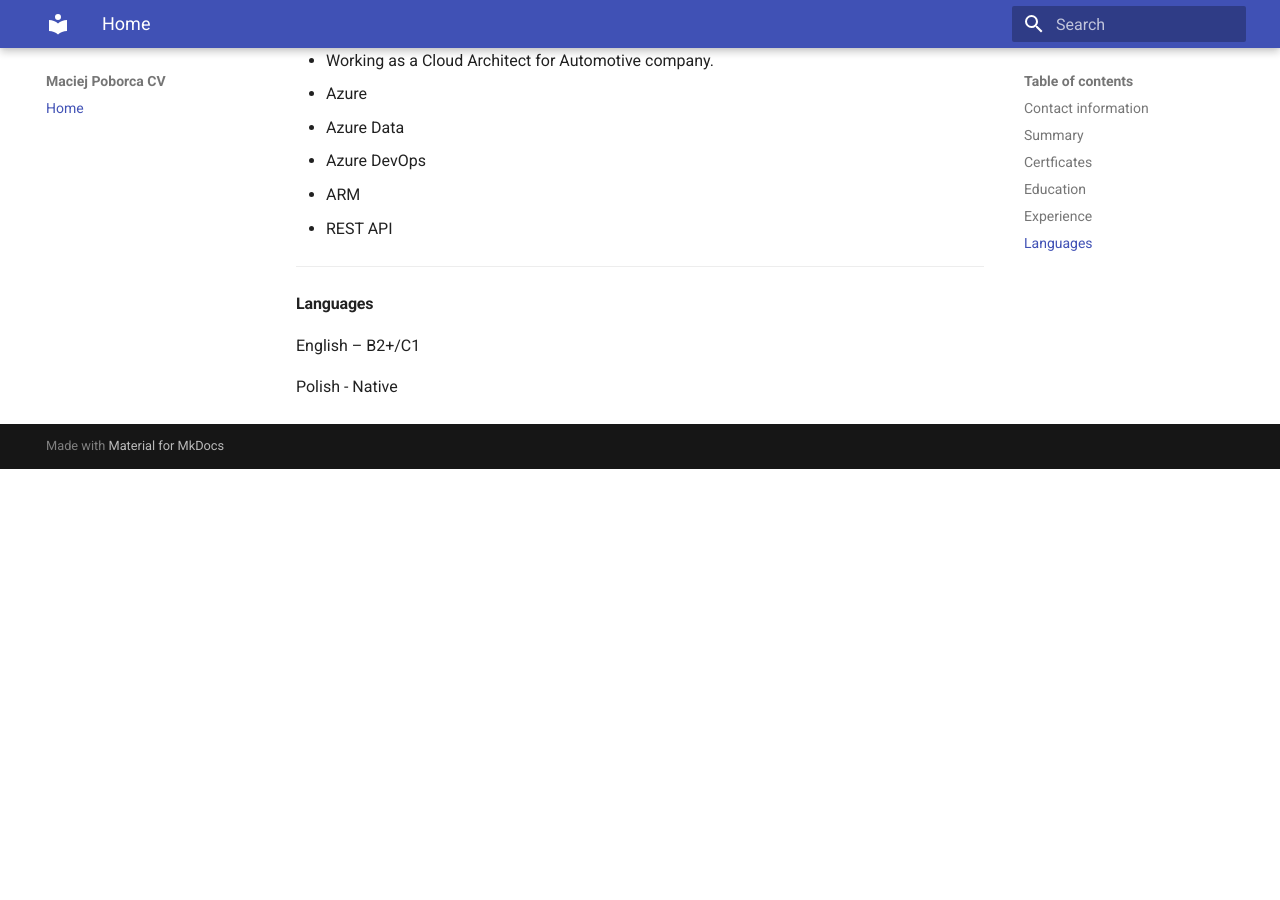
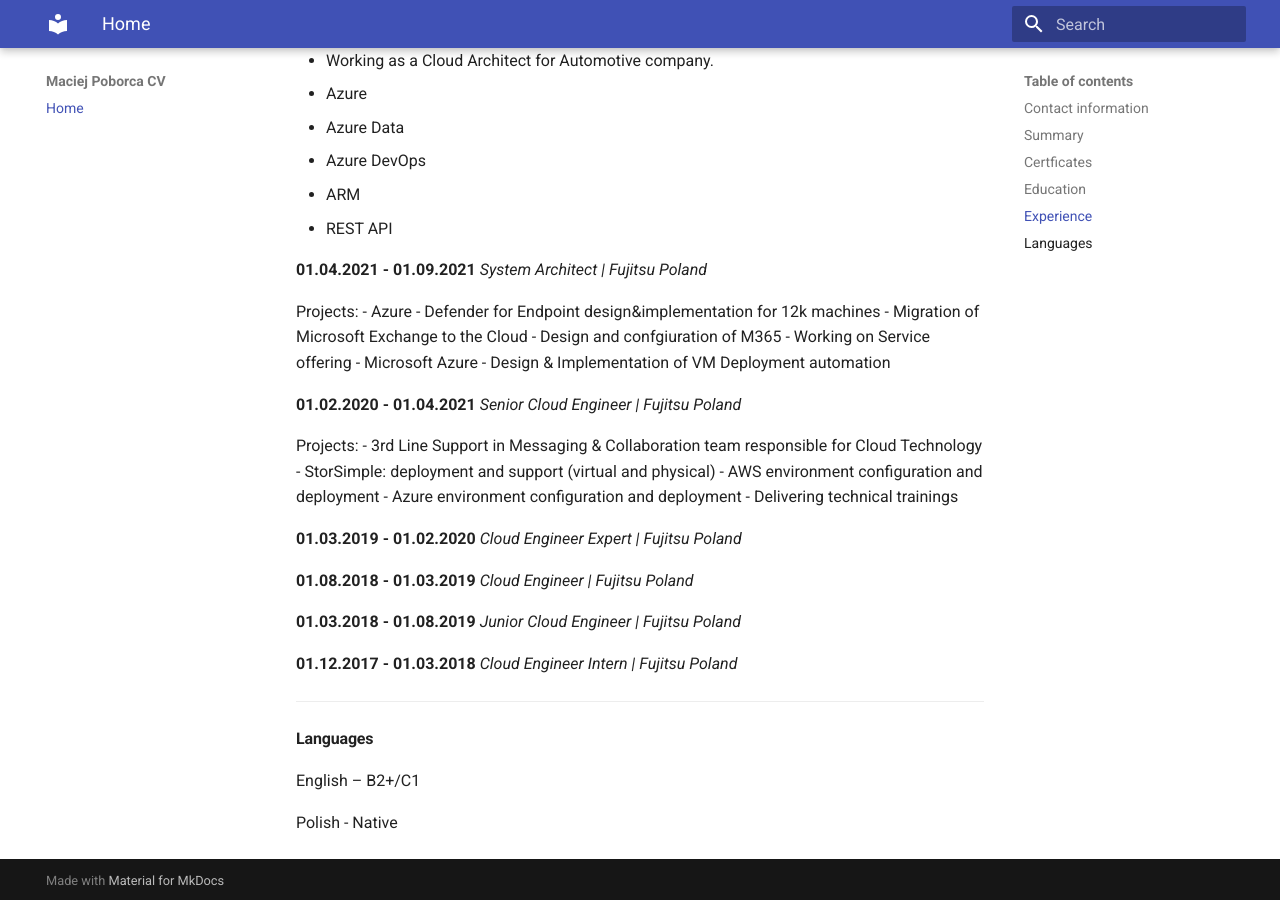
Before and after one commit to PoborcaMaciej/DocsAsCode, an MkDocs documentation site: the page built from docs/index.md, in a window 1280 px wide and 900 px high, scrolled down 2154 px. Built offline with MkDocs 1.6.1 and Material for MkDocs 9.7.7, drawn with Linux system fonts in a browser that asks for light colours; before the commit the page ends 2623 px from its top, so only the background shows below that.

Commit message:
Add experience

```diff
--- a/docs/index.md
+++ b/docs/index.md
@@ -82,7 +82,38 @@ Projects:
   - ARM
   - REST API
 
+**01.04.2021 - 01.09.2021**
+*System Architect | Fujitsu Poland*
 
+Projects:
+  - Azure
+  - Defender for Endpoint design&implementation for 12k machines
+  - Migration of Microsoft Exchange to the Cloud
+  - Design and confgiuration of M365
+  - Working on Service offering - Microsoft Azure
+  - Design & Implementation of VM Deployment automation
+
+**01.02.2020 - 01.04.2021**
+*Senior Cloud Engineer | Fujitsu Poland*
+
+Projects:
+  - 3rd Line Support in Messaging & Collaboration team responsible for Cloud Technology
+  - StorSimple: deployment and support (virtual and physical)
+  - AWS environment configuration and deployment
+  - Azure environment configuration and deployment
+  - Delivering technical trainings
+
+**01.03.2019 - 01.02.2020**
+*Cloud Engineer Expert | Fujitsu Poland*
+
+**01.08.2018 - 01.03.2019**
+*Cloud Engineer | Fujitsu Poland*
+
+**01.03.2018 - 01.08.2019**
+*Junior Cloud Engineer | Fujitsu Poland*
+
+**01.12.2017 - 01.03.2018**
+*Cloud Engineer Intern | Fujitsu Poland*
 
 ---
 #### Languages
```
